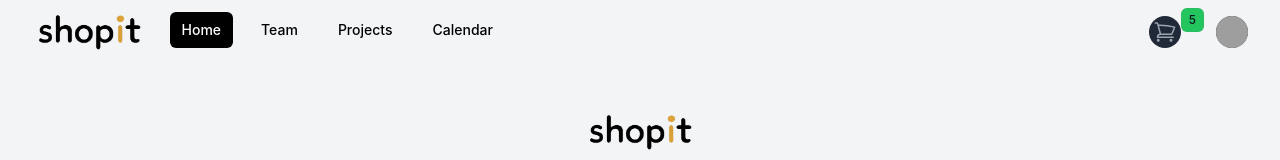
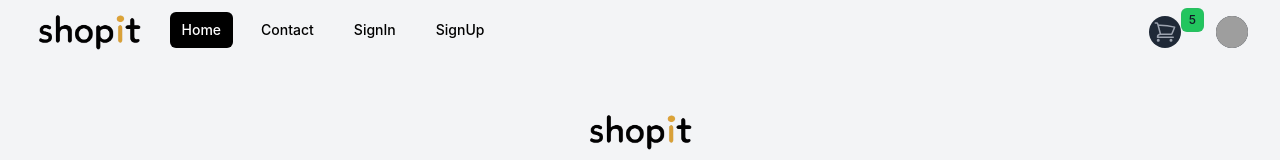
Before and after one commit to Arjun-Bhandari/shopit, a React (Vite) app in the folder frontend/: page /login in a window 1280 px wide. Shown: the top 160 px of the page. Built offline with nearby package versions, Linux system fonts and the light colour scheme; grey boxes are pictures that could not be loaded.

Commit message:
Clerk try

```diff
--- a/frontend/package.json
+++ b/frontend/package.json
@@ -10,6 +10,7 @@
     "preview": "vite preview"
   },
   "dependencies": {
+    "@clerk/clerk-react": "^5.4.2",
     "@headlessui/react": "^2.1.2",
     "@heroicons/react": "^2.1.5",
     "@reduxjs/toolkit": "^2.2.7",
--- a/frontend/src/App.jsx
+++ b/frontend/src/App.jsx
@@ -5,13 +5,16 @@ import './styles/base.scss'
 import {Outlet} from 'react-router-dom';
 
 function App() {
+
   return (
     <div>
+
   <Navbar/>
   <main>
     <Outlet/>
   </main>
   <Footer/>
+
   </div>
   )
 }
--- a/frontend/src/components/Header/Navbar.jsx
+++ b/frontend/src/components/Header/Navbar.jsx
@@ -24,9 +24,9 @@ import Cartlayout from "../../features/cart/compenent/CartLayout";
 
 const navigation = [
   { name: "Home", href: "/", current: true },
-  { name: "Team", href: "#", current: false },
-  { name: "Projects", href: "#", current: false },
-  { name: "Calendar", href: "#", current: false },
+  { name: "Contact", href: "#", current: false },
+  { name: "SignIn", href: "/login", current: false },
+  { name: "SignUp", href: "/register", current: false },
 ];
 
 function classNames(...classes) {
--- a/frontend/src/pages/LoginPage.jsx
+++ b/frontend/src/pages/LoginPage.jsx
@@ -1,12 +1,13 @@
 import React from 'react'
 import AuthLogin from "../features/auth/components/AuthLogin"
+
 
 export default function Login(props) {
 
 
     return (
         <>
-            <AuthLogin/>
+        <AuthLogin/>
         </>
     )
 }
```
Also changed, not shown: 2 other files (tests, documents, lock files or other folders).
